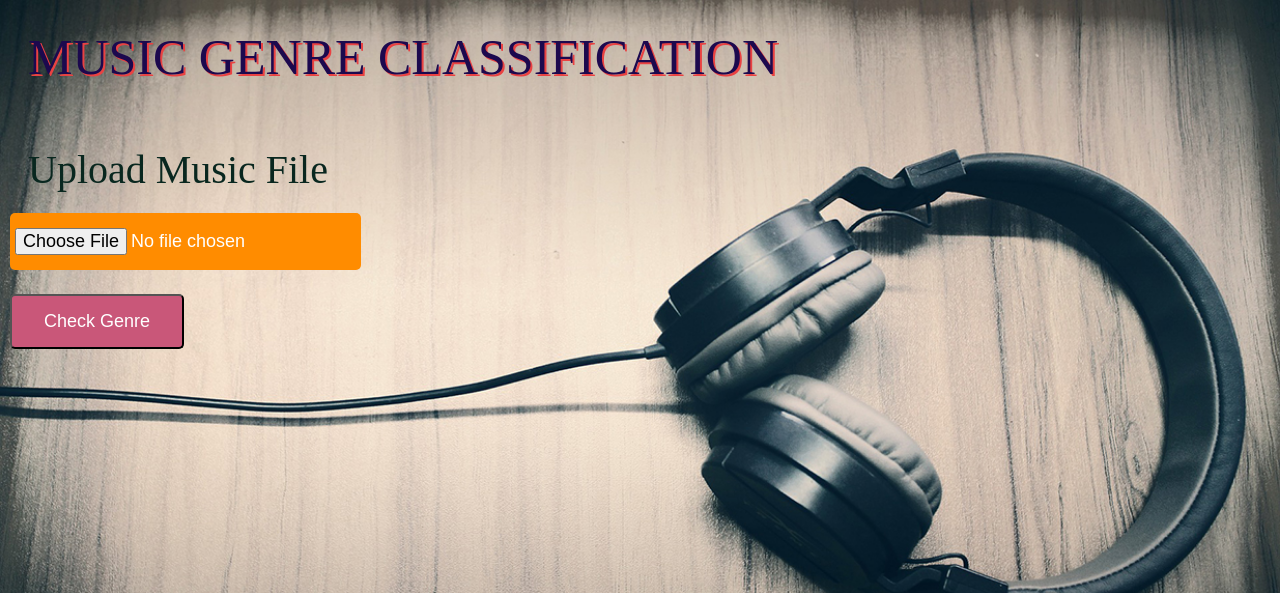
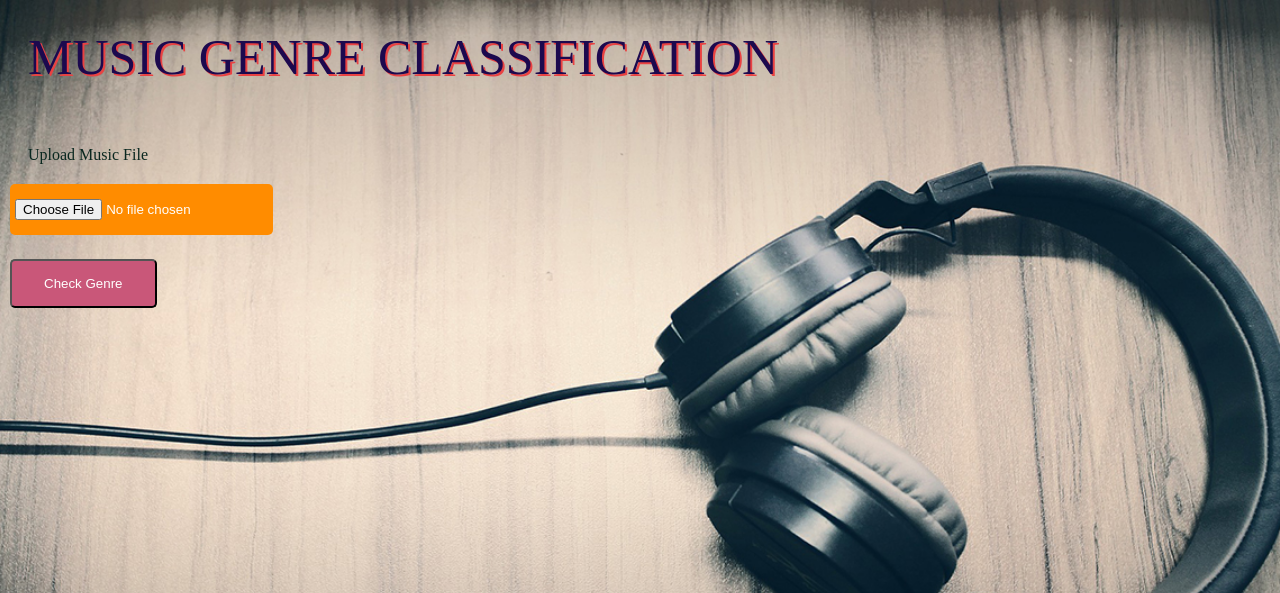
Before and after one commit to AkhilaPidugu/MUSIC-GENRE-CLASSIFICATION, a Flask app: page / in a window 1280 px wide. Shown: the top 593 px of the page. Run offline with Flask 2, Linux system fonts and the light colour scheme.

Commit message:
Modified coode

```diff
--- a/static/style.css
+++ b/static/style.css
@@ -1,14 +1,18 @@
 .formbody{
-background-image:url('../static/listening-to-music-headphones.jpg');
-background-repeat:no-repeat;
-background-size:cover;
-background-position:auto;
+  background-image: url('../static/listening-to-music-headphones.jpg');
+  background-size: cover;
+  background-attachment: fixed;
+  background-repeat: no-repeat;
+  background-position: center;
+
 }
+
 .predictbody{
     background-image:url('../static/predict.jpg');
-    background-repeat:no-repeat;
-    background-size:cover;
-    background-position:auto;
+    background-size: cover;
+    background-attachment: fixed;
+    background-repeat: no-repeat;
+    background-position: center;
 }
 .title {
     padding: 20px;
@@ -47,43 +51,3 @@ background-position:auto;
       cursor: pointer;
       margin-top: 20px;
     }
-
-/* Extra small devices (phones, 600px and down) */
-@media only screen and (max-width: 600px) {
-    .title {font-size: 20px;}
-    .upload{font-size: 15px;}
-    .file{font-size: 12px;}
-    .button{font-size: 12px;}
-  }
-
-  /* Small devices (portrait tablets and large phones, 600px and up) */
-  @media only screen and (min-width: 600px) {
-    .title {font-size: 30px;}
-    .upload{font-size: 18px;}
-    .file{font-size: 12px;}
-    .button{font-size: 12px;}
-  }
-
-  /* Medium devices (landscape tablets, 768px and up) */
-  @media only screen and (min-width: 768px) {
-    .title {font-size: 50px;}
-    .upload{font-size: 25px;}
-    .file{font-size: 15px;}
-    .button{font-size: 15px;}
-  }
-
-  /* Large devices (laptops/desktops, 992px and up) */
-  @media only screen and (min-width: 992px) {
-    .title {font-size: 50px;}
-    .upload{font-size: 30px;}
-    .file{font-size: 18px;}
-    .button{font-size: 18px;}
-  }
-
-  /* Extra large devices (large laptops and desktops, 1200px and up) */
-  @media only screen and (min-width: 1200px) {
-    .title {font-size: 50px;}
-    .upload{font-size: 40px;}
-    .file{font-size: 18px;}
-    .button{font-size: 18px;}
-  }
--- a/templates/form.html
+++ b/templates/form.html
@@ -3,12 +3,13 @@
 <head>
 	<title>Music Genre Classification</title>
 	<meta charset="UTF-8">
-	<meta name="viewport" content="width=device-width, initial-scale=1">
+	<meta name="viewport" content="width=device-width, initial-scale=1.0">
 	<link rel="stylesheet" href="/static/style.css"/>
 
 
 </head>
 <body class="formbody">
+
 			<form action="/predict" method="POST" enctype="multipart/form-data">
 				<div class="title">MUSIC GENRE CLASSIFICATION</div>
 				<div class="upload">Upload Music File</div>
--- a/templates/predict.html
+++ b/templates/predict.html
@@ -3,7 +3,7 @@
 <head>
 	<title>Music Genre Classification</title>
 	<meta charset="UTF-8">
-	<meta name="viewport" content="width=device-width, initial-scale=1">
+	<meta name="viewport" content="width=device-width, initial-scale=1.0">
 	<link rel="stylesheet" href="/static/style.css">
 </head>
 <body class="predictbody">
```
Also changed, not shown: 2 other files.
